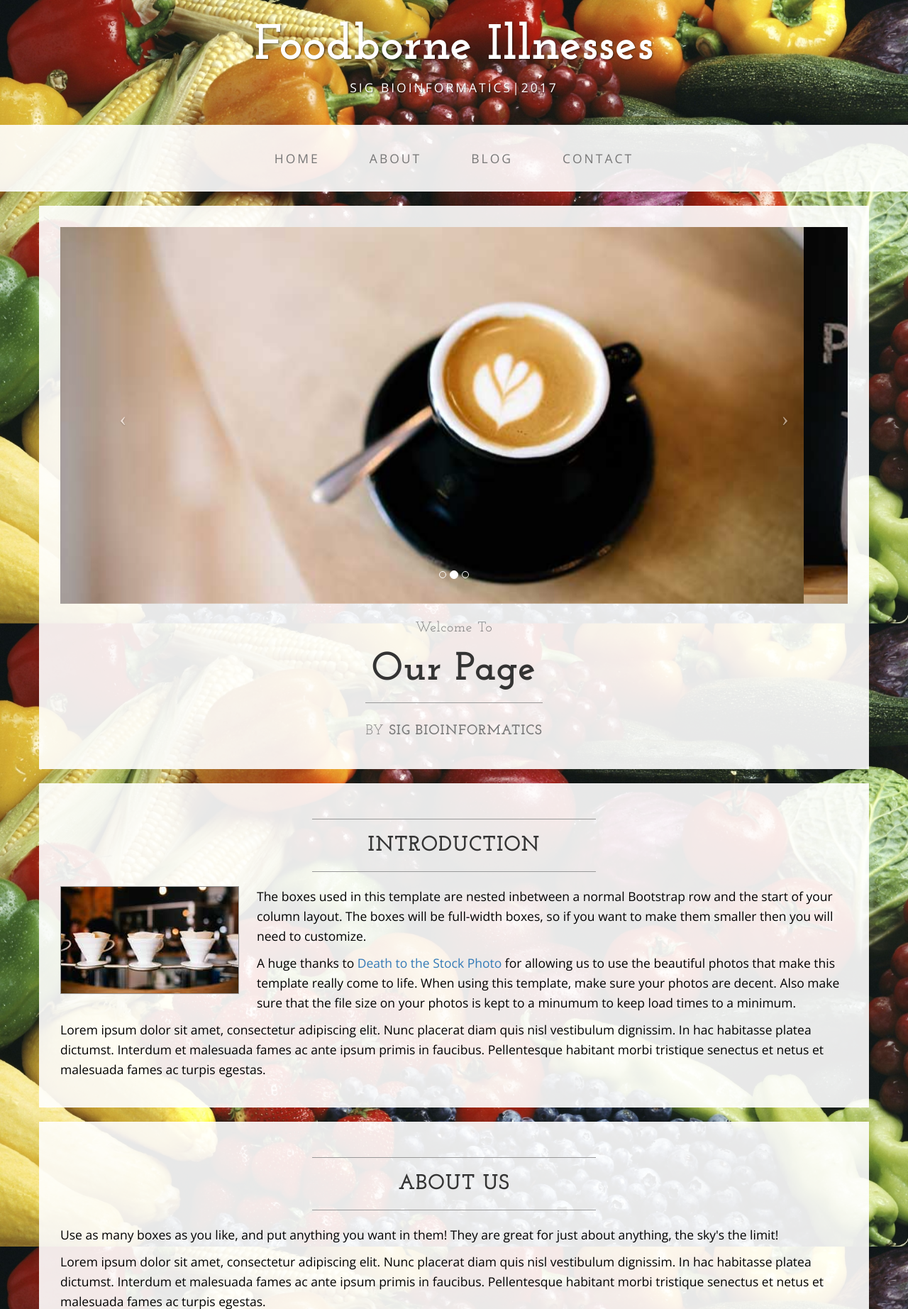
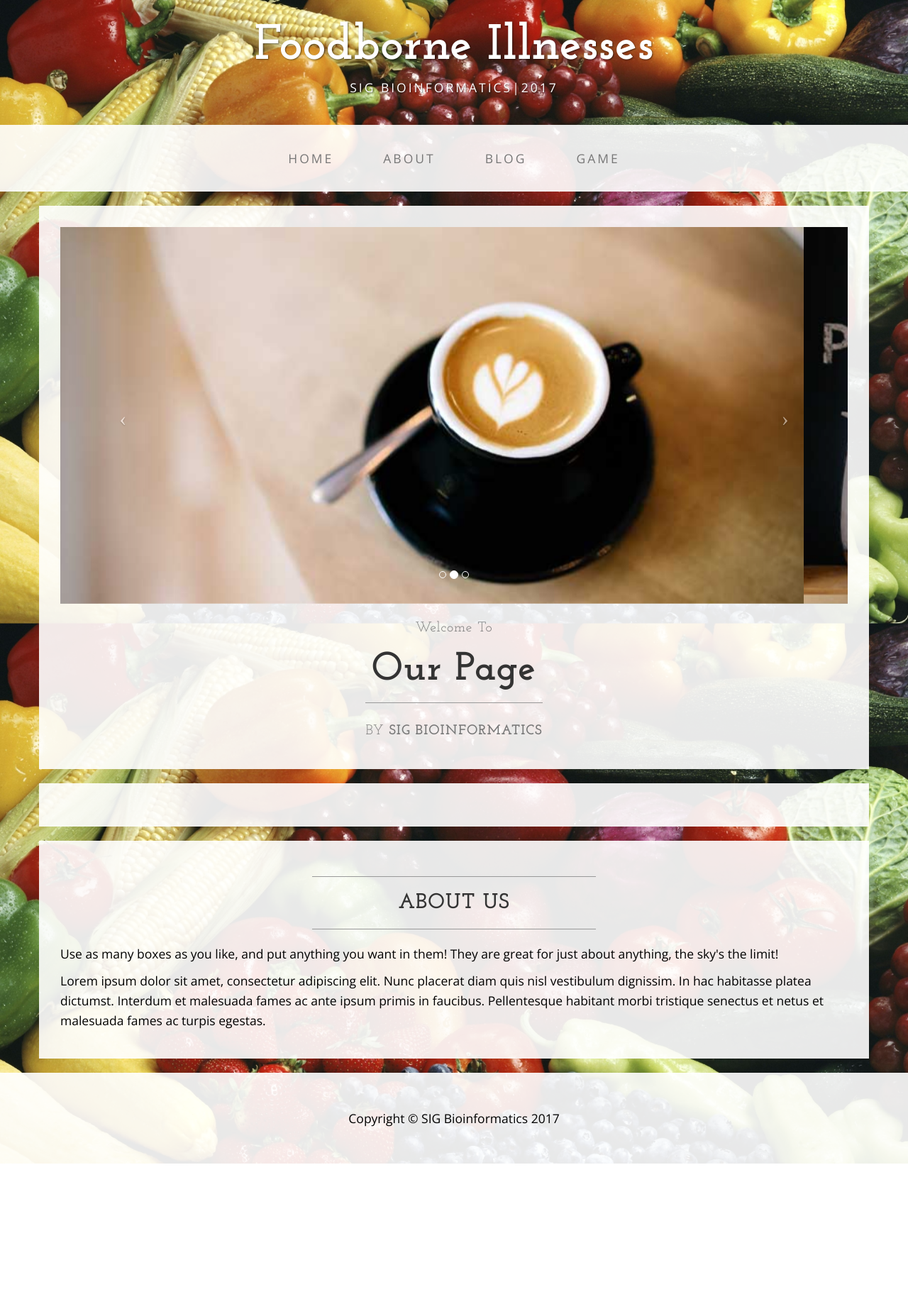
Before and after one commit to Zekaid/Bioinformatics, a plain HTML site: page index.html in a window 1280 px wide. Shown: the top 1845 px of the page at 71% size. After the commit the page ends 1640 px from the top, so only its background shows below. Drawn offline with nearby package versions, Linux system fonts and the light colour scheme.

```diff
--- a/index.html
+++ b/index.html
@@ -62,7 +62,7 @@
                         <a href="blog.html">Blog</a>
                     </li>
                     <li>
-                        <a href="contact.html">Contact</a>
+                        <a href="game.html">Game</a>
                     </li>
                 </ul>
             </div>
@@ -122,16 +122,6 @@
         <div class="row">
             <div class="box">
                 <div class="col-lg-12">
-                    <hr>
-                    <h2 class="text-center">
-                        <strong>Introduction</strong>
-                    </h2>
-                    <hr>
-                    <img class="img-responsive img-border img-left" src="img/intro-pic.jpg" alt="">
-                    <hr class="visible-xs">
-                    <p>The boxes used in this template are nested inbetween a normal Bootstrap row and the start of your column layout. The boxes will be full-width boxes, so if you want to make them smaller then you will need to customize.</p>
-                    <p>A huge thanks to <a href="http://join.deathtothestockphoto.com/" target="_blank">Death to the Stock Photo</a> for allowing us to use the beautiful photos that make this template really come to life. When using this template, make sure your photos are decent. Also make sure that the file size on your photos is kept to a minumum to keep load times to a minimum.</p>
-                    <p>Lorem ipsum dolor sit amet, consectetur adipiscing elit. Nunc placerat diam quis nisl vestibulum dignissim. In hac habitasse platea dictumst. Interdum et malesuada fames ac ante ipsum primis in faucibus. Pellentesque habitant morbi tristique senectus et netus et malesuada fames ac turpis egestas.</p>
                 </div>
             </div>
         </div>
```
Also changed, not shown: about.html (+1 -1 lines), blog.html (+2 -2 lines), css/bootstrap.min.css, music/game.html (added).
